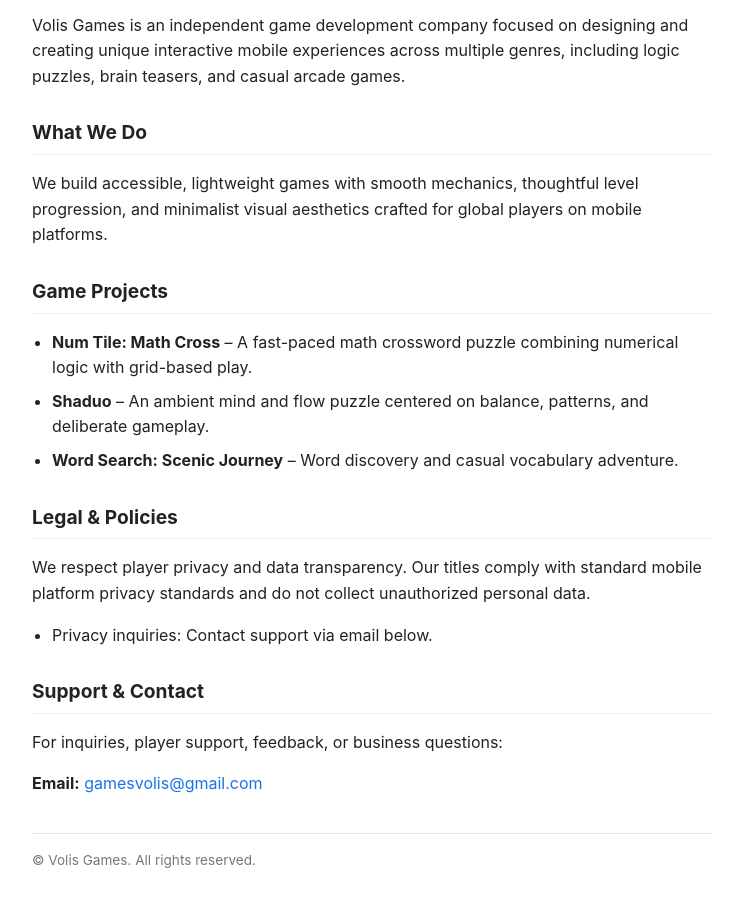
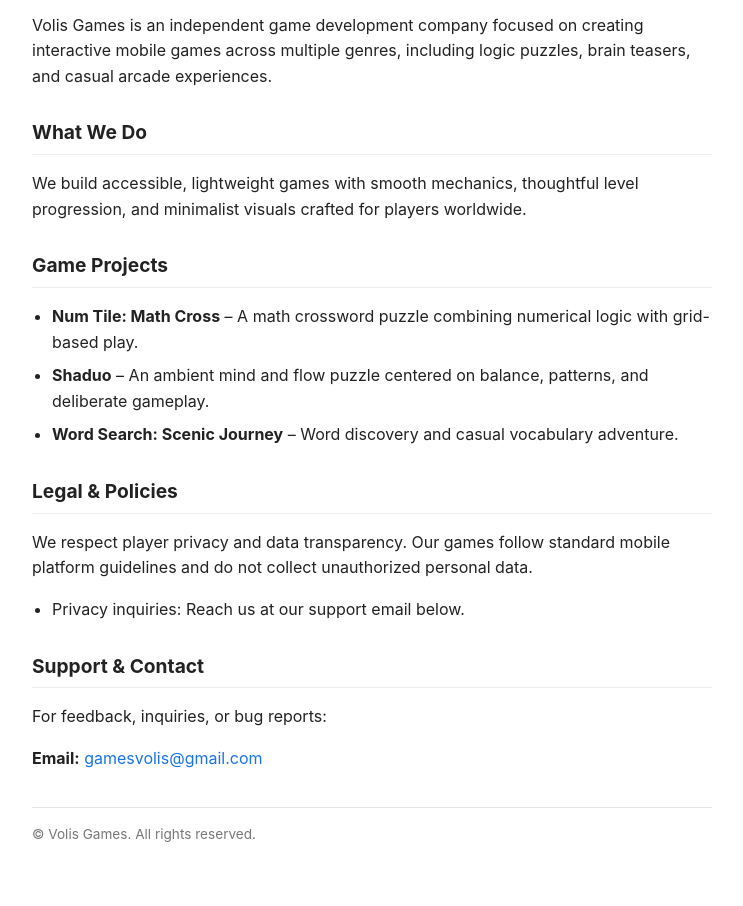
Before and after one commit to volisgames/volisgames.github.io, a plain HTML site: page index.html in a window 1280 px wide. Shown: the part 92-998 px from the top of the page, without its empty margins (268-1011 px from the left). Drawn offline with Linux system fonts and the light colour scheme.

Commit message:
Update index.html

```diff
--- a/index.html
+++ b/index.html
@@ -52,26 +52,26 @@
 </head>
 <body>
   <h1>Volis Games</h1>
-  <p>Volis Games is an independent game development company focused on designing and creating unique interactive mobile experiences across multiple genres, including logic puzzles, brain teasers, and casual arcade games.</p>
+  <p>Volis Games is an independent game development company focused on creating interactive mobile games across multiple genres, including logic puzzles, brain teasers, and casual arcade experiences.</p>
 
   <h2>What We Do</h2>
-  <p>We build accessible, lightweight games with smooth mechanics, thoughtful level progression, and minimalist visual aesthetics crafted for global players on mobile platforms.</p>
+  <p>We build accessible, lightweight games with smooth mechanics, thoughtful level progression, and minimalist visuals crafted for players worldwide.</p>
 
   <h2>Game Projects</h2>
   <ul>
-    <li><strong>Num Tile: Math Cross</strong> – A fast-paced math crossword puzzle combining numerical logic with grid-based play.</li>
+    <li><strong>Num Tile: Math Cross</strong> – A math crossword puzzle combining numerical logic with grid-based play.</li>
     <li><strong>Shaduo</strong> – An ambient mind and flow puzzle centered on balance, patterns, and deliberate gameplay.</li>
     <li><strong>Word Search: Scenic Journey</strong> – Word discovery and casual vocabulary adventure.</li>
   </ul>
 
   <h2>Legal & Policies</h2>
-  <p>We respect player privacy and data transparency. Our titles comply with standard mobile platform privacy standards and do not collect unauthorized personal data.</p>
+  <p>We respect player privacy and data transparency. Our games follow standard mobile platform guidelines and do not collect unauthorized personal data.</p>
   <ul>
-    <li>Privacy inquiries: Contact support via email below.</li>
+    <li>Privacy inquiries: Reach us at our support email below.</li>
   </ul>
 
   <h2>Support & Contact</h2>
-  <p>For inquiries, player support, feedback, or business questions:</p>
+  <p>For feedback, inquiries, or bug reports:</p>
   <p><strong>Email:</strong> <a href="mailto:gamesvolis@gmail.com">gamesvolis@gmail.com</a></p>
 
   <hr>
```
